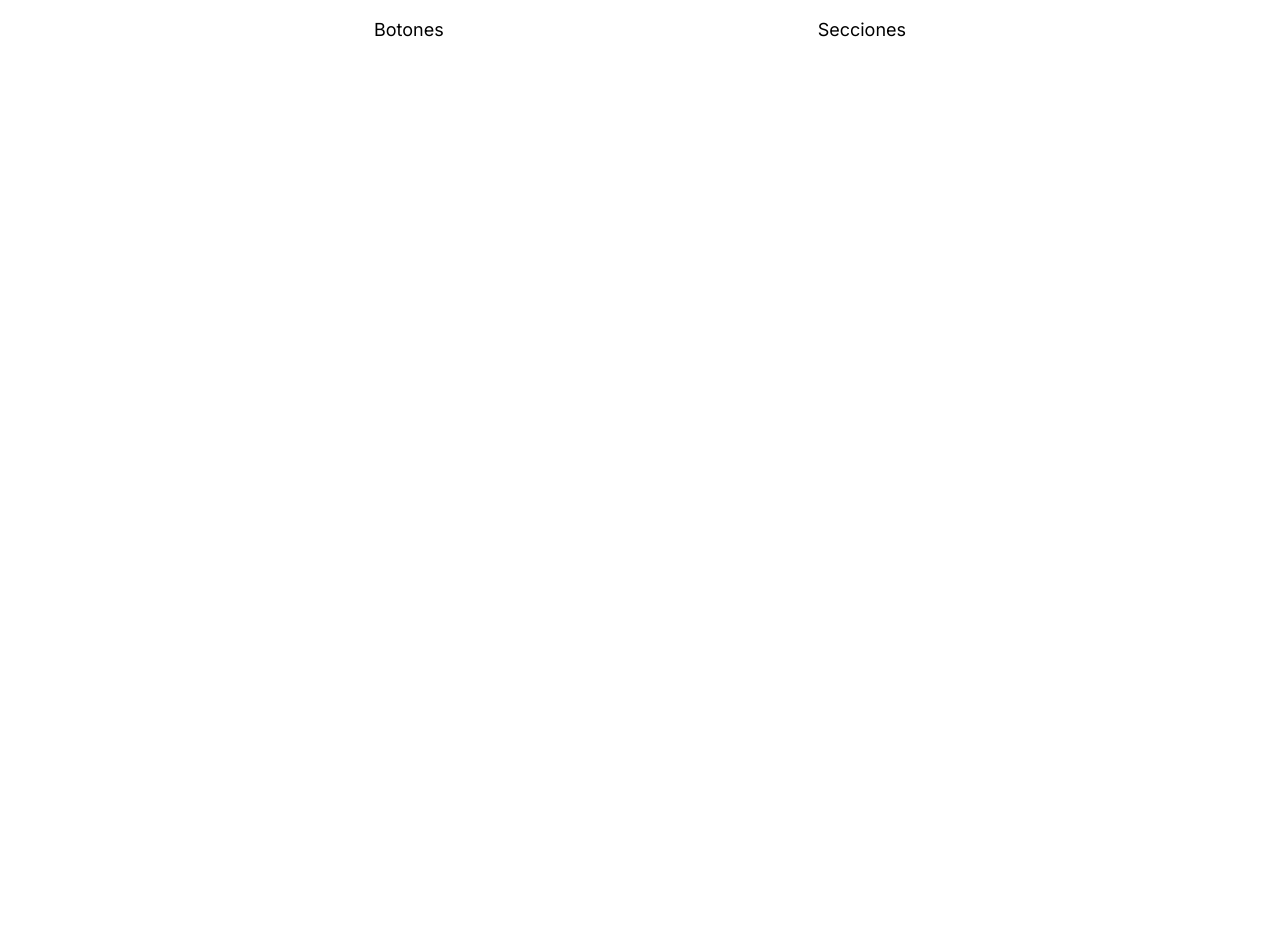
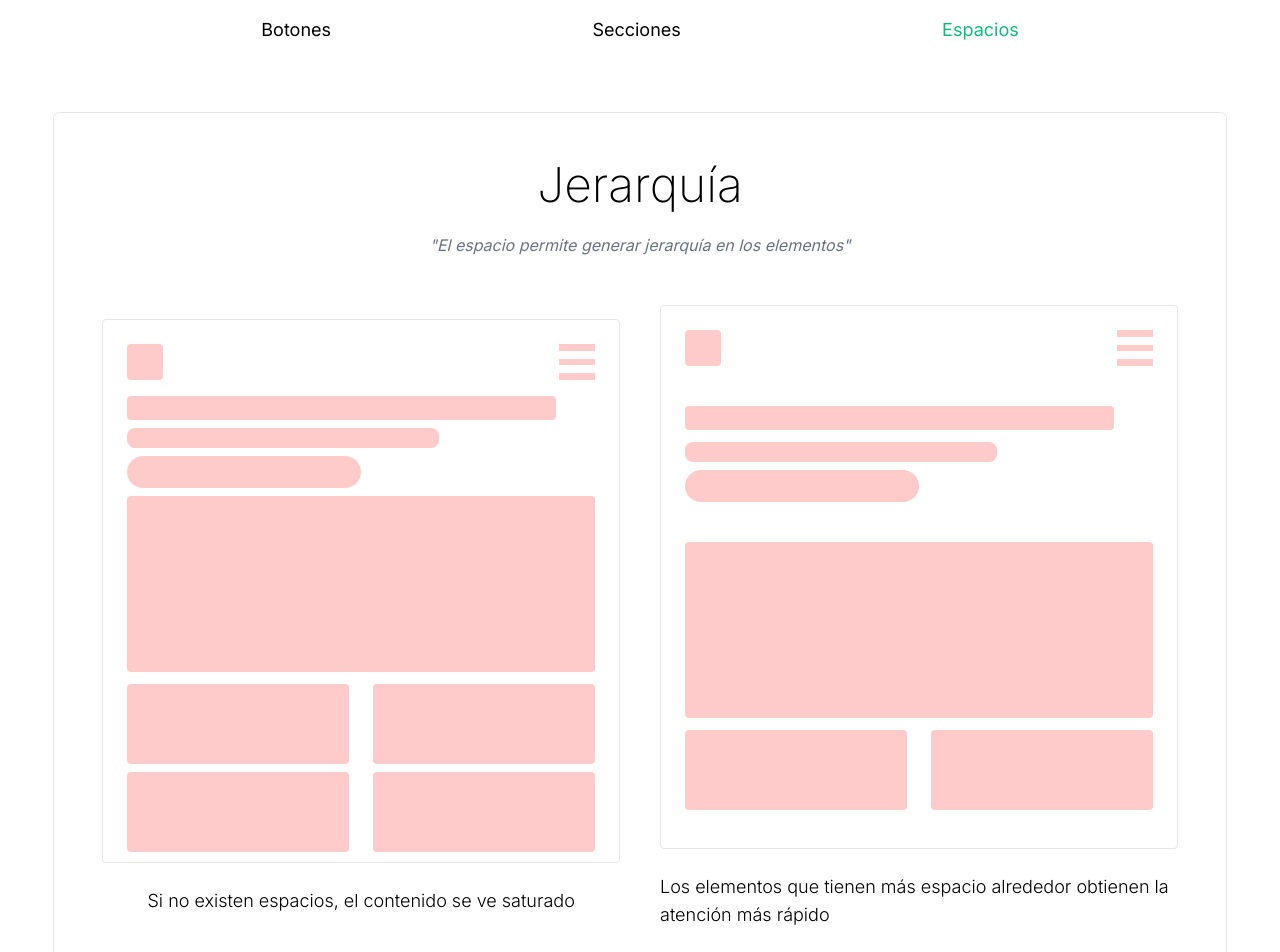
Before and after one commit to ponytojas/TFG-Samples, a Vue app: page /spaces in a window 1280 px wide. Before the commit this address had no page. Shown: the top 952 px of the page. Before the commit the page ends 800 px from the top, so only its background shows below. Built offline with nearby package versions, Linux system fonts and the light colour scheme.

Commit message:
✨  New "Space" view

```diff
--- a/src/App.vue
+++ b/src/App.vue
@@ -2,6 +2,7 @@
   <div id="nav" class="flex flex-row justify-evenly mt-4 w-full flex-wrap">
     <router-link class="text-lg" to="/buttons">Botones</router-link>
     <router-link class="text-lg" to="/sections">Secciones</router-link>
+    <router-link class="text-lg" to="/spaces">Espacios</router-link>
   </div>
   <router-view />
 </template>
--- a/src/router/index.js
+++ b/src/router/index.js
@@ -2,6 +2,7 @@ import { createWebHistory, createRouter } from "vue-router";
 import Home from "../views/Home.vue";
 import Buttons from "../views/Buttons.vue";
 import Sections from "../views/Sections.vue"
+import Spaces from "../views/Spaces.vue"
 
 const routes = [
   {
@@ -19,6 +20,11 @@ const routes = [
     name: "Sections",
     component: Sections,
   },
+  {
+    path: "/spaces",
+    name: "Spaces",
+    component: Spaces,
+  },
 ];
 
 const router = createRouter({
--- /dev/null
+++ b/src/views/Spaces.vue
@@ -0,0 +1,206 @@
+<template>
+  <div class="flex flex-col mt-5">
+    <div
+      class="z-20 self-center justify-center align-middle items-center w-11/12 2xl:w-6/12 my-12 py-12 px-12 card border-gray-200 border hover:border-0 rounded-md"
+    >
+      <p class="text-center text-5xl font-extralight">Jerarquía</p>
+      <div class="flex flex-row flex-wrap justify-evenly mt-6 mx-24">
+        <p class="text-justify text-gray-500 italic">
+          "El espacio permite generar jerarquía en los elementos"
+        </p>
+      </div>
+      <div class="flex flex-row flex-wrap justify-evenly mt-12">
+        <div
+          class="flex flex-col flex-1 content-center align-middle items-center justify-center mr-10"
+        >
+          <div
+            class="w-full mb-4 text-white rounded border card"
+            style="height: 34rem"
+          >
+            <div class="p-6">
+              <div class="flex flex-row justify-between">
+                <div class="flex flex-col h-9 w-9 rounded bg-red-200"></div>
+                <div class="flex flex-col h-9 w-9 bg-red-200 justify-evenly">
+                  <div class="flex flex-row w-full h-2 bg-white"></div>
+                  <div class="flex flex-row w-full h-2 bg-white"></div>
+                </div>
+              </div>
+              <div
+                class="flex flex-row mt-4 w-11/12 bg-red-200 h-6 rounded"
+              ></div>
+              <div
+                class="flex flex-row mt-2 w-8/12 bg-red-200 h-5 rounded-lg"
+              ></div>
+              <div
+                class="flex flex-row mt-2 w-6/12 bg-red-200 h-8 rounded-2xl"
+              ></div>
+              <div
+                class="flex flex-row mt-2 w-full bg-red-200 h-44 rounded"
+              ></div>
+              <div class="flex flex-row mt-3">
+                <div
+                  class="flex flex-col flex-1 mr-3 h-20 rounded bg-red-200"
+                ></div>
+                <div
+                  class="flex flex-col flex-1 ml-3 h-20 rounded bg-red-200"
+                ></div>
+              </div>
+              <div class="flex flex-row mt-2">
+                <div
+                  class="flex flex-col flex-1 mr-3 h-20 rounded bg-red-200"
+                ></div>
+                <div
+                  class="flex flex-col flex-1 ml-3 h-20 rounded bg-red-200"
+                ></div>
+              </div>
+            </div>
+          </div>
+          <p class="mt-2 text-lg font-light break-normal">
+            Si no existen espacios, el contenido se ve saturado
+          </p>
+        </div>
+        <div
+          class="flex flex-col flex-1 content-center align-middle items-center justify-center"
+        >
+          <div
+            class="w-full mb-4 text-white rounded border card"
+            style="height: 34rem"
+          >
+            <div class="p-6">
+              <div class="flex flex-row justify-between">
+                <div class="flex flex-col h-9 w-9 rounded bg-red-200"></div>
+                <div class="flex flex-col h-9 w-9 bg-red-200 justify-evenly">
+                  <div class="flex flex-row w-full h-2 bg-white"></div>
+                  <div class="flex flex-row w-full h-2 bg-white"></div>
+                </div>
+              </div>
+              <div
+                class="flex flex-row mt-10 w-11/12 bg-red-200 h-6 rounded"
+              ></div>
+              <div
+                class="flex flex-row mt-3 w-8/12 bg-red-200 h-5 rounded-lg"
+              ></div>
+              <div
+                class="flex flex-row mt-2 w-6/12 bg-red-200 h-8 rounded-2xl"
+              ></div>
+              <div
+                class="flex flex-row mt-10 w-full bg-red-200 h-44 rounded"
+              ></div>
+              <div class="flex flex-row mt-3">
+                <div
+                  class="flex flex-col flex-1 mr-3 h-20 rounded bg-red-200"
+                ></div>
+                <div
+                  class="flex flex-col flex-1 ml-3 h-20 rounded bg-red-200"
+                ></div>
+              </div>
+            </div>
+          </div>
+          <p class="mt-2 text-lg font-light break-normal">
+            Los elementos que tienen más espacio alrededor obtienen la atención
+            más rápido
+          </p>
+        </div>
+      </div>
+    </div>
+    <div
+      class="z-20 self-center justify-center align-middle items-center w-11/12 2xl:w-6/12 my-12 py-12 px-12 card border-gray-200 border hover:border-0 rounded-md"
+    >
+      <p class="text-center text-5xl font-extralight">Clarificar</p>
+      <div class="flex flex-row flex-wrap justify-evenly mt-6 mx-24">
+        <p class="text-justify text-gray-500 italic">
+          "Añadir espacios permite que el contenido sea más claro y fácil de
+          comprender"
+        </p>
+      </div>
+      <div class="flex flex-row flex-wrap justify-evenly mt-12">
+        <div
+          class="flex flex-col flex-1 content-center align-middle items-center justify-center mr-10"
+        >
+          <div
+            class="w-full mb-4 text-white rounded border card"
+            style="height: 48rem"
+          >
+            <div class="p-6">
+              <div v-for="index in 4" :key="index">
+                <div
+                  class="flex flex-row w-full bg-red-200 h-32 rounded-lg"
+                ></div>
+                <div class="flex flex-row">
+                  <div class="flex flex-col">
+                    <span class="material-icons text-red-200 text-5xl"
+                      >account_circle</span
+                    >
+                  </div>
+                  <div class="flex flex-col flex-1">
+                    <div
+                      class="flex flex-row w-10/12 ml-2 mt-4 bg-red-200 h-2 rounded-lg"
+                    ></div>
+                    <div
+                      class="flex flex-row w-7/12 ml-2 mt-2 bg-red-200 h-2 rounded-lg"
+                    ></div>
+                  </div>
+                </div>
+              </div>
+            </div>
+          </div>
+          <p class="mt-2 text-lg font-light break-normal">
+            Al no haber espacio entre elementos es complicado saber a que pertenece cada uno.
+          </p>
+        </div>
+        <div
+          class="flex flex-col flex-1 content-center align-middle items-center justify-center"
+        >
+          <div
+            class="w-full mb-4 text-white rounded border card"
+            style="height: 48rem"
+          >
+            <div class="p-6">
+              <div v-for="index in 4" :key="index">
+                <div
+                  class="flex flex-row w-full bg-red-200 h-28 rounded-lg"
+                  :class="index>1 ? 'mt-7' : 'mt-0'"
+                ></div>
+                <div class="flex flex-row">
+                  <div class="flex flex-col">
+                    <span class="material-icons text-red-200 text-5xl"
+                      >account_circle</span
+                    >
+                  </div>
+                  <div class="flex flex-col flex-1">
+                    <div
+                      class="flex flex-row w-10/12 ml-2 mt-4 bg-red-200 h-2 rounded-lg"
+                    ></div>
+                    <div
+                      class="flex flex-row w-7/12 ml-2 mt-2 bg-red-200 h-2 rounded-lg"
+                    ></div>
+                  </div>
+                </div>
+              </div>
+            </div>
+          </div>
+          <p class="mt-2 text-lg font-light break-normal">
+            Al estar separados, es fácil identificar cual pertenece a cada uno.
+          </p>
+        </div>
+      </div>
+    </div>
+  </div>
+</template>
+
+<script>
+export default {};
+</script>
+
+<style scoped>
+.btn-shadow {
+  transition: all 0.3s cubic-bezier(0.25, 0.8, 0.25, 1);
+}
+.card {
+  background-color: #fff;
+  transition: all 0.3s cubic-bezier(0.25, 0.8, 0.25, 1);
+}
+.card:hover {
+  box-shadow: 0 14px 28px rgba(0, 0, 0, 0.25), 0 10px 10px rgba(0, 0, 0, 0.22);
+}
+</style>
```
